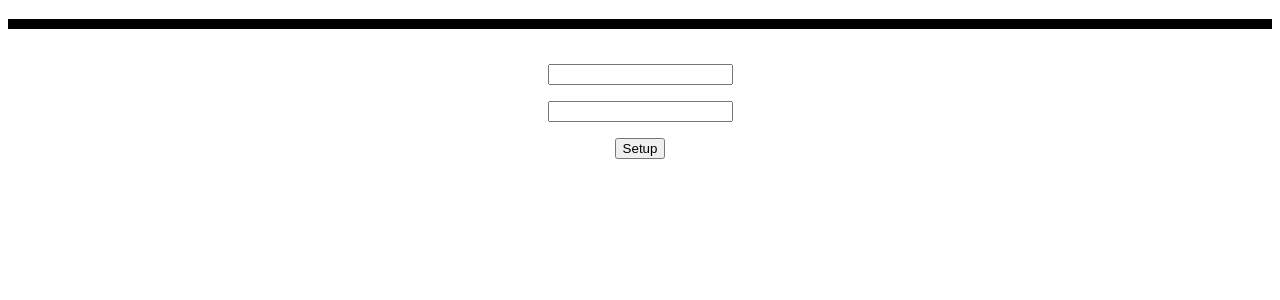
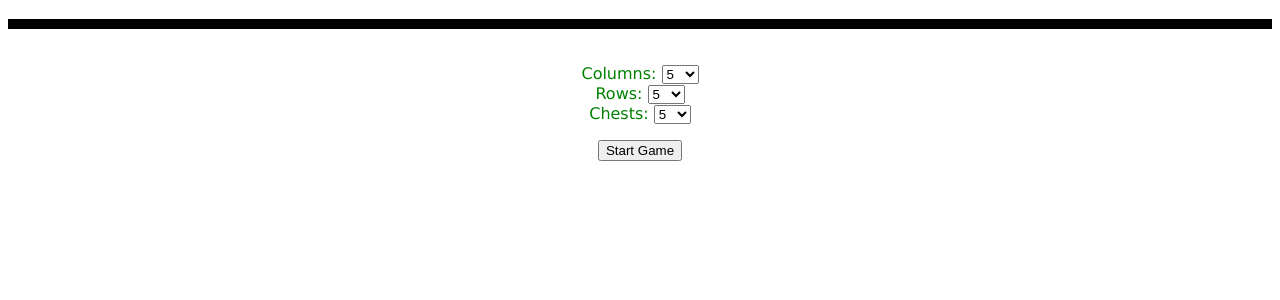
Before and after one commit to Carranya/treasure-digger, a PHP site: page / in a window 1280 px wide. Shown: the part 46-346 px from the top of the page. Run offline with PHP 8.4, Linux system fonts and the light colour scheme.

Commit message:
add setting Functioncs

```diff
--- a/index.php
+++ b/index.php
@@ -11,16 +11,40 @@
 <body>
     <div id="header">Treasure Digger</div>
     <br>
-    <div id="board"></div>
-    <br>
-    <div id="turns" class="infoScore"></div>
-    <div id="findChests" class="infoScore"></div>
-    <div id="setupGame">
-        <p><input id="setupCols"></p>
-        <p><input id="setupRows"></p>
-        <p><input type="button" id="idButton" value="Setup"></p>
+        <div id="board"></div>
+        <br>
+        <div id="turns" class="infoScore"></div>
+        <div id="findChests" class="infoScore"></div>
+
+    <div id="gameSettings" class="infoBox">
+        <p>Columns: <select id="setupCols">
+            <?php
+                for($c = 5; $c<=20; $c=$c+5){
+                    echo "<option value=$c>$c</option>";
+                }
+            ?>
+            </select><br>
+
+            Rows: <select id="setupRows">
+            <?php
+                for($r=5; $r<=20; $r=$r+5){
+                    echo "<option value=$r>$r</option>";
+                }
+            ?>
+            </select><br>
+
+            Chests: <select id="setupChests">
+            <?php
+                for($ch=5; $ch<=20; $ch++){
+                    echo "<option value=$ch>$ch</option>";
+                }
+            ?>
+            </select></p>
+
+        <p><input type="button" id="idSettings" value="Start Game"></p>
     </div>
-    <div id="winBox">
+
+    <div id="winBox" class="infoBox">
         <h1>You win!</h1>
         <p>Turns: <span id="winTurns"></span></p>
         <p><a href="index.php" id="newGame">New Game?</a><p>
```
